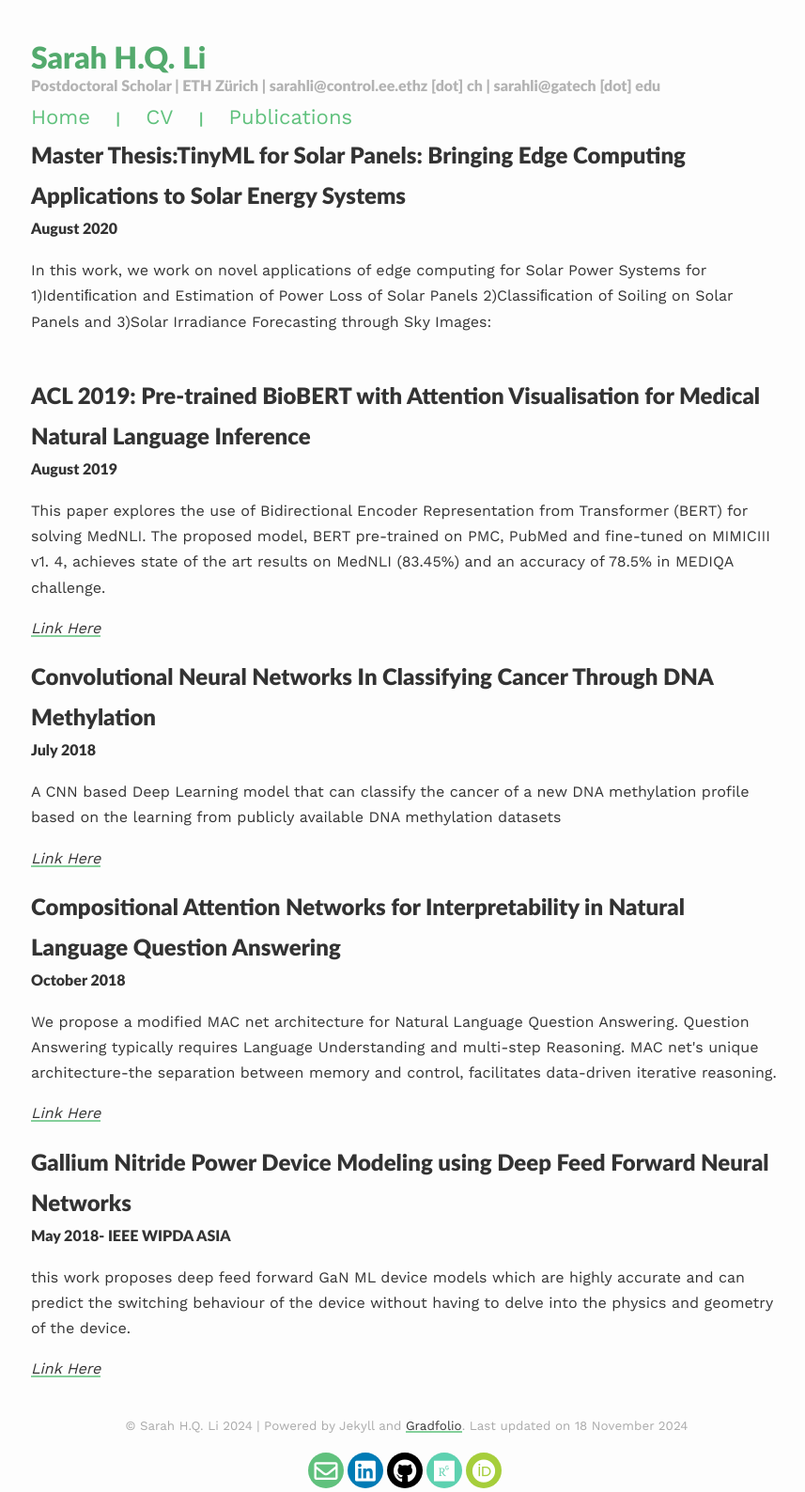
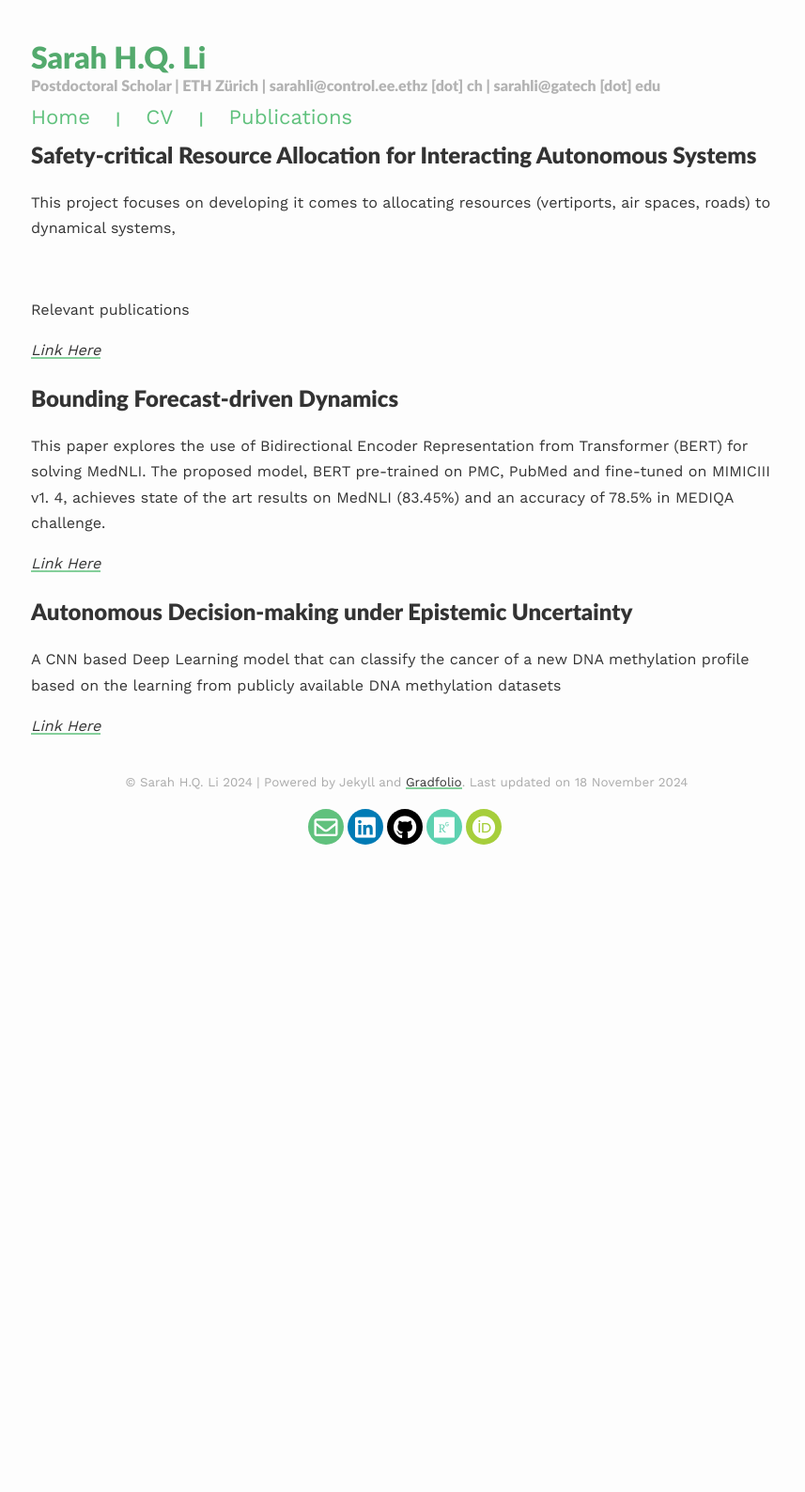
Before and after one commit to lisarah/lisarah.github.io, a Jekyll site: the page built from research/index.html, in a window 1280 px wide. Shown: the whole page at 94% size, without its empty margins (207-1064 px from the left). Built offline with Jekyll 4.4.1, drawn with Linux system fonts in a browser that asks for light colours; nearby versions of some CDN libraries; after the commit the page ends 964 px from its top, so only the background shows below that.

Commit message:
Updated research topics

```diff
--- a/_includes/navigation.html
+++ b/_includes/navigation.html
@@ -6,7 +6,7 @@
         <a  class="nav_bar" href="{{site.baseurl}}/publications/">Publications</a>
         <!-- <post_header color="#797979">|</post_header> &nbsp;&nbsp;&nbsp;&nbsp;
         <a href="{{site.baseurl}}/pages/">Pages</a> -->
-<!--         <a href="{{site.baseurl}}/courses/">Courses</a>
-        <a href="{{site.baseurl}}/research/">Research Work</a> -->
+        <!-- <a href="{{site.baseurl}}/courses/">Courses</a> -->
+        <!-- <a href="{{site.baseurl}}/research/">Research</a> -->
 
 </div>
--- a/research/index.html
+++ b/research/index.html
@@ -2,24 +2,25 @@
 layout: default
 ---
 
-<h2>Master Thesis:TinyML for Solar Panels: Bringing Edge Computing Applications to Solar Energy Systems</h2>
-<h4>August 2020</h4>
-  <p>In this work, we work on novel applications of edge computing for Solar Power Systems for 1)Identiﬁcation and Estimation of Power Loss of Solar Panels
-2)Classiﬁcation of Soiling on Solar Panels and 3)Solar Irradiance Forecasting through Sky Images:</p></br>
+<h2>Safety-critical Resource Allocation for Interacting Autonomous Systems</h2>
+<!-- <h4>August 2020</h4> -->
+  <p>This project focuses on developing  it comes to allocating resources (vertiports, air spaces, roads) to dynamical systems,  </p></br>
+<p>Relevant publications</p>
+<p><i><a href="https://www.aclweb.org/anthology/W19-5055.pdf"> Link Here</i></a></br></p>
 
-<h2>ACL 2019: Pre-trained BioBERT with Attention Visualisation for Medical Natural Language Inference</h2>
-<h4>August 2019</h4>
+<h2>Bounding Forecast-driven Dynamics</h2>
+<!-- <h4>August 2019</h4> -->
   <p>This paper explores the use of Bidirectional Encoder Representation from Transformer (BERT) for solving MedNLI. The proposed model, BERT pre-trained on PMC,
 PubMed and fine-tuned on MIMICIII v1. 4, achieves state of the art results on MedNLI (83.45%) and an accuracy of 78.5% in MEDIQA challenge.</p>
 <p><i><a href="https://www.aclweb.org/anthology/W19-5055.pdf"> Link Here</i></a></br></p>
 
-<h2>Convolutional Neural Networks In Classifying Cancer Through DNA Methylation</h2>
-<h4>July 2018</h4>
+<h2>Autonomous Decision-making under Epistemic Uncertainty</h2>
+<!-- <h4>July 2018</h4> -->
   <p>A CNN based Deep Learning model that can classify the cancer of a new DNA methylation profile based on the
     learning from publicly available DNA methylation datasets</br></p>
 <p><i><a href="https://arxiv.org/pdf/1807.09617.pdf"> Link Here</i></a></br></p>
 
-<h2>Compositional Attention Networks for Interpretability in Natural Language Question Answering</h2>
+<!-- <h2>Compositional Attention Networks for Interpretability in Natural Language Question Answering</h2>
 <h4>October 2018</h4>
   <p>We propose a modified MAC net architecture for Natural Language Question Answering. Question Answering typically requires Language Understanding and multi-step Reasoning.
     MAC net's unique architecture-the separation between memory and control, facilitates data-driven iterative reasoning.</p>
@@ -30,4 +31,4 @@ PubMed and fine-tuned on MIMICIII v1. 4, achieves state of the art results on Me
 <h4>May 2018- IEEE WIPDA ASIA</h4>
   <p>this work proposes deep feed forward GaN ML device models which are highly accurate and can predict the switching behaviour of the device without having to delve
     into the physics and geometry of the device.</p>
-<p><i><a href="https://ieeexplore.ieee.org/abstract/document/8734689"> Link Here</i></a></br></p>
+<p><i><a href="https://ieeexplore.ieee.org/abstract/document/8734689"> Link Here</i></a></br></p> -->
```
Also changed, not shown: index.html (+7 -1 lines).
